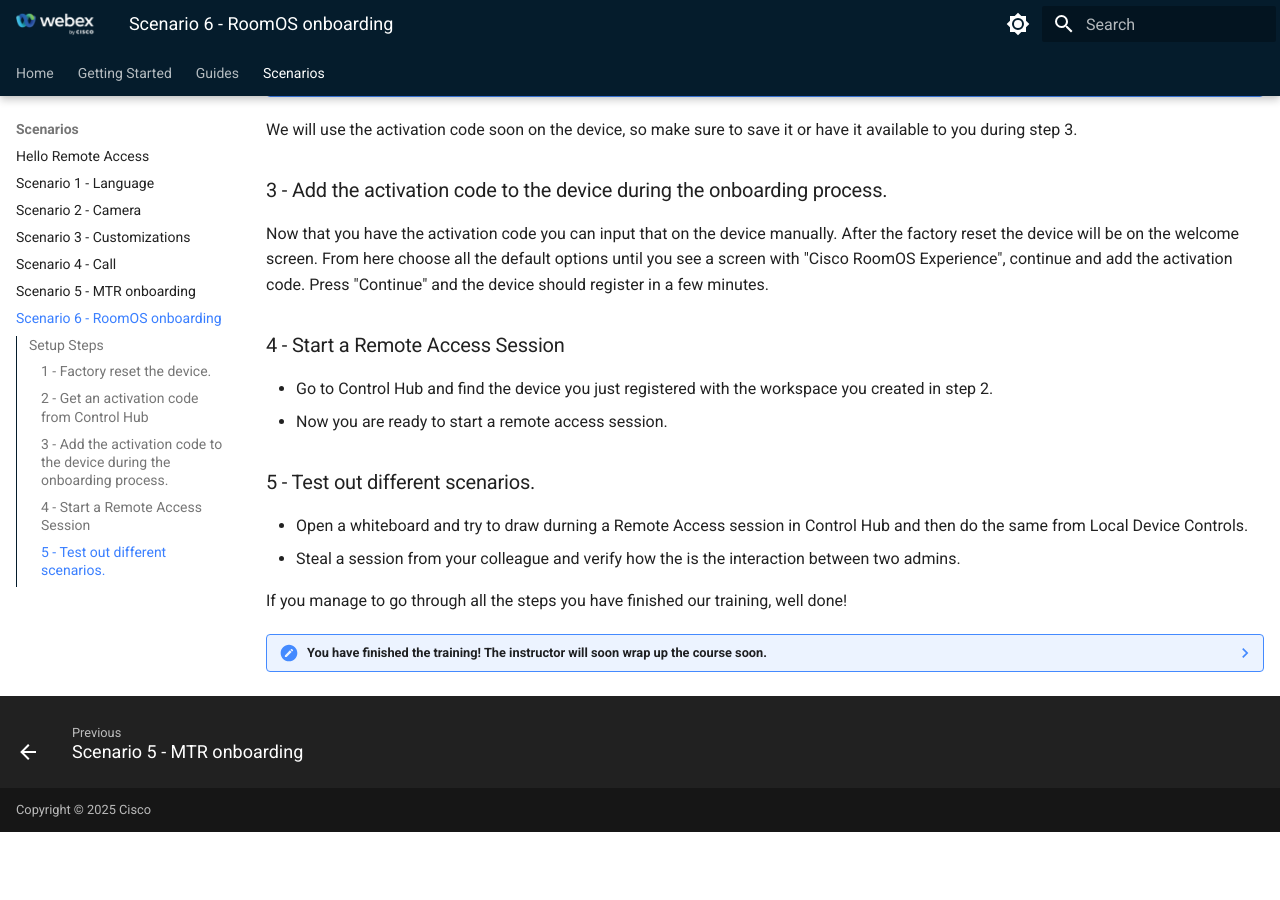
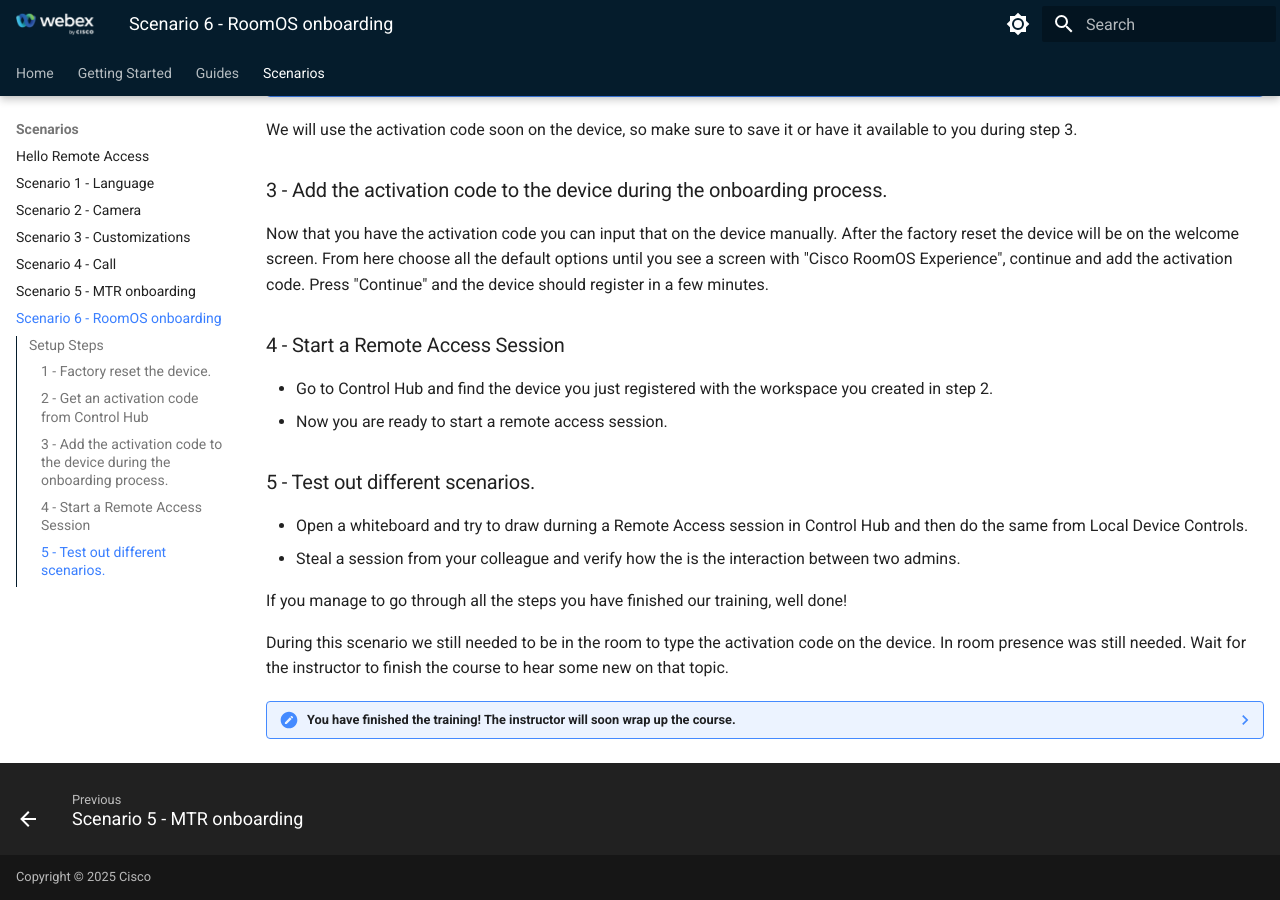
Before and after one commit to WebexCC-SA/CLS-1402, an MkDocs documentation site: the page built from docs/scenarios/RoomOSOnBoardingFromCH.md, in a window 1280 px wide and 900 px high, scrolled down 1031 px. Built offline with MkDocs 1.6.1 and Material for MkDocs 9.7.7, drawn with Linux system fonts in a browser that asks for light colours; before the commit the page ends 1863 px from its top, so only the background shows below that.

```diff
--- a/docs/scenarios/RoomOSOnBoardingFromCH.md
+++ b/docs/scenarios/RoomOSOnBoardingFromCH.md
@@ -60,4 +60,6 @@
 
 If you manage to go through all the steps you have finished our training, well done!
 
-??? Note "You have finished the training! The instructor will soon wrap up the course soon."
+During this scenario we still needed to be in the room to type the activation code on the device. In room presence was still needed. Wait for the instructor to finish the course to hear some new on that topic.
+
+??? Note "You have finished the training! The instructor will soon wrap up the course."
```
Also changed, not shown: docs/scenarios/customizationsScenario.md (+1 -1 lines), docs/assets/ActivateMacrosInCH.png, docs/assets/ActivateMacrosInCHOld.png (added), docs/assets/WorkspaceDesignerButton.png (added).
